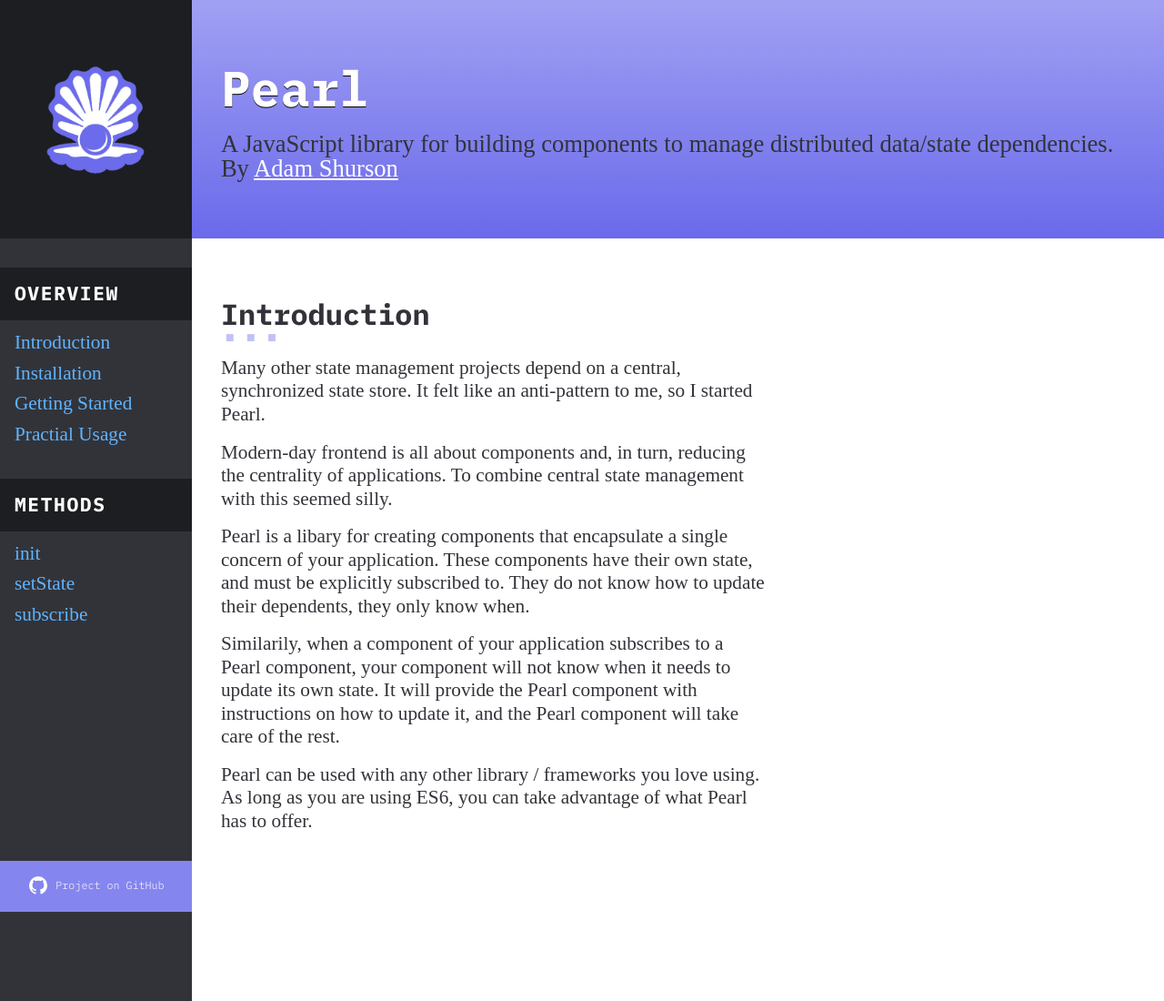
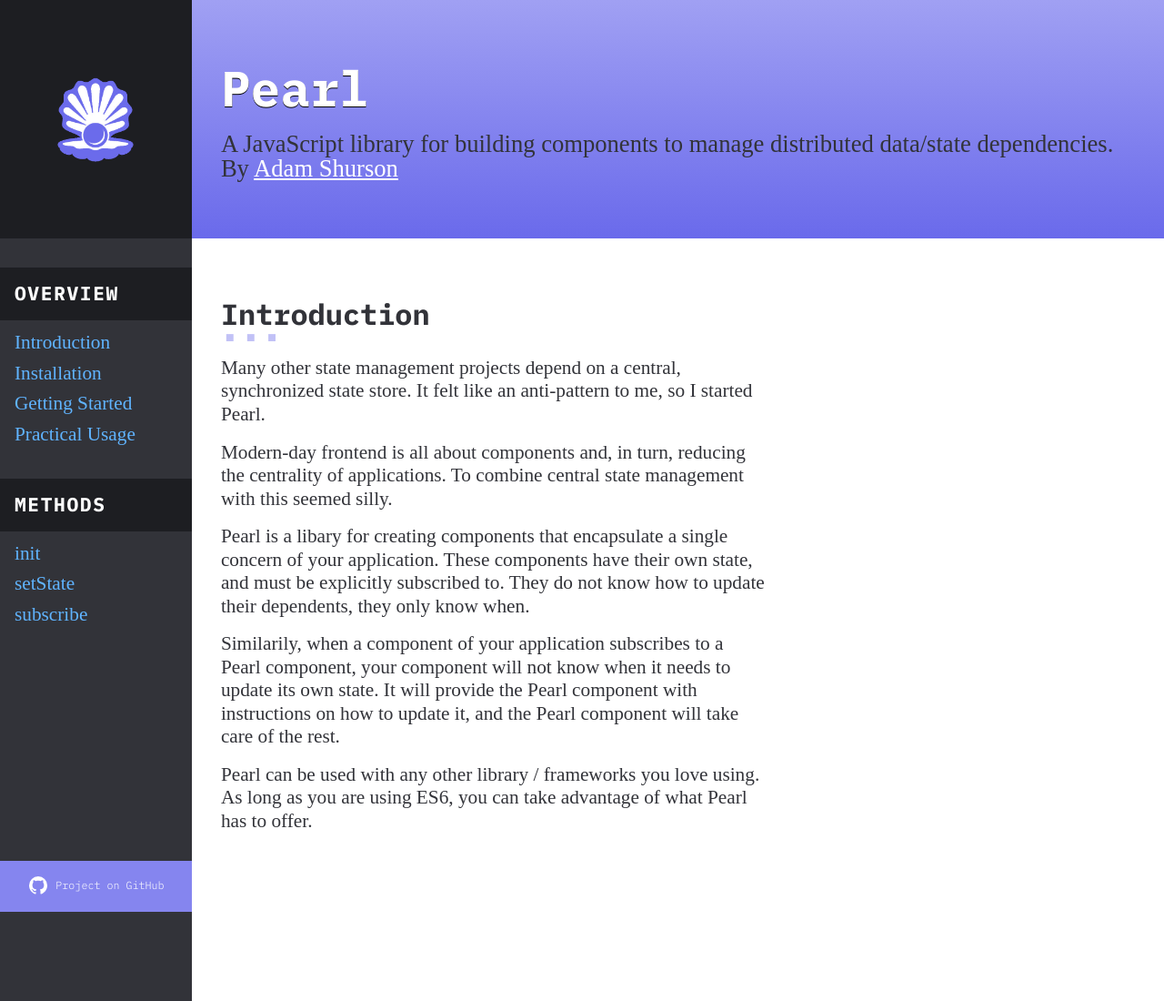
Before and after one commit to adamshurson/pearl, a website built with webpack: page docs/index.html in a window 1280 px wide. Shown: the top 1100 px of the page at 91% size. Built offline with nearby package versions, Linux system fonts and the light colour scheme; a web font is replaced by a local one.

Commit message:
added logo responsiveness for docs

```diff
--- a/docs/index.html
+++ b/docs/index.html
@@ -21,7 +21,7 @@
   </header>
 
   <div class="logo">
-    <img width="128" height="128" src="pearl-design.png" />
+    <img src="pearl-design.png" />
   </div>
 
   <nav id="sidebar-nav" class="sidebar-nav">
@@ -34,7 +34,7 @@
         <li><a href="#introduction">Introduction</a></li>
         <li><a href="#installation">Installation</a></li>
         <li><a href="#getting-started">Getting Started</a></li>
-        <li><a href="#practical-usage">Practial Usage</a></li>
+        <li><a href="#practical-usage">Practical Usage</a></li>
         </ul>
 
         <h4>Methods</h4>
--- a/docs/styles/style.processed.css
+++ b/docs/styles/style.processed.css
@@ -359,7 +359,7 @@ body {
   padding: 2rem 1rem;
 }
 
-.logo svg {
+.logo img {
   display: block;
   fill: white;
   width: 100px;
@@ -368,7 +368,7 @@ body {
 }
 
 @media (max-width: 700px) {
-  .logo svg {
+  .logo img {
     display: none;
   }
 }
```
